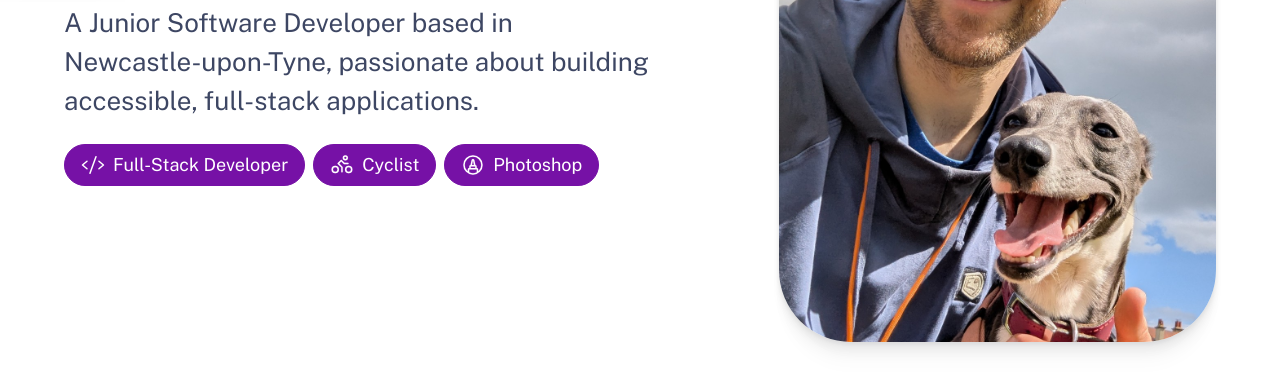
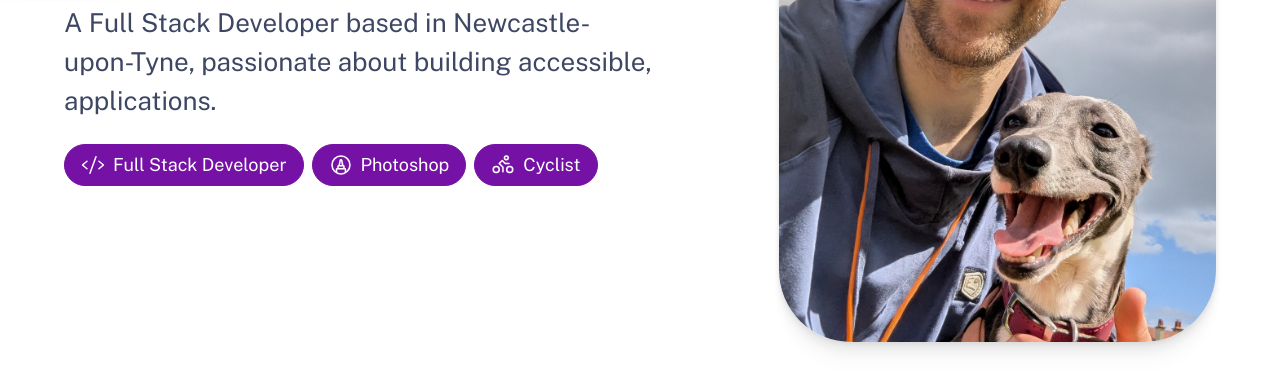
Before and after one commit to JC-Ellis/astro-personal-site, an Astro site: page / in a window 1280 px wide. Shown: the part 425-800 px from the top of the page. Built offline with nearby package versions, Linux system fonts and the light colour scheme; Astro itself is replaced by a stand-in of ours.

Commit message:
more rewrites

```diff
--- a/src/pages/index.astro
+++ b/src/pages/index.astro
@@ -31,13 +31,13 @@ const projects = (await getCollection('work'))
 			<header class="hero">
 				<Hero
 					title="Hi, I'm James"
-					tagline="A Junior Software Developer based in Newcastle-upon-Tyne, passionate about building accessible, full-stack applications."
+					tagline="A Full Stack Developer based in Newcastle-upon-Tyne, passionate about building accessible, applications."
 					align="start"
 				>
 				<div class="roles">
-					<Pill><Icon icon="code" size="1.33em" /> Full-Stack Developer</Pill>
+					<Pill><Icon icon="code" size="1.33em" /> Full Stack Developer</Pill>
+					<Pill><Icon icon="draw" size="1.33em" /> Photoshop</Pill>
 					<Pill><Icon icon="bike" size="1.33em"/> Cyclist</Pill>
-					<Pill><Icon icon="draw" size="1.33em" /> Photoshop</Pill>
 				  </div>
 				</Hero>
 
```
